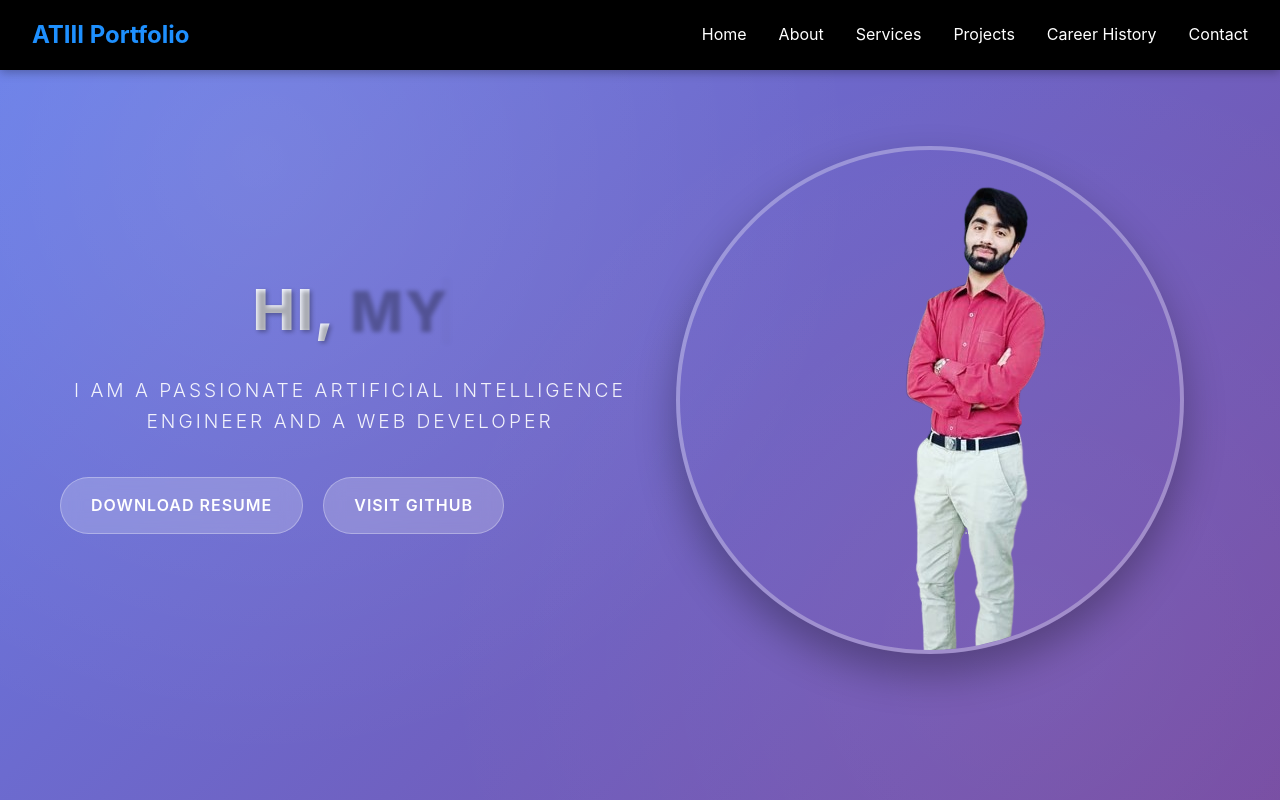
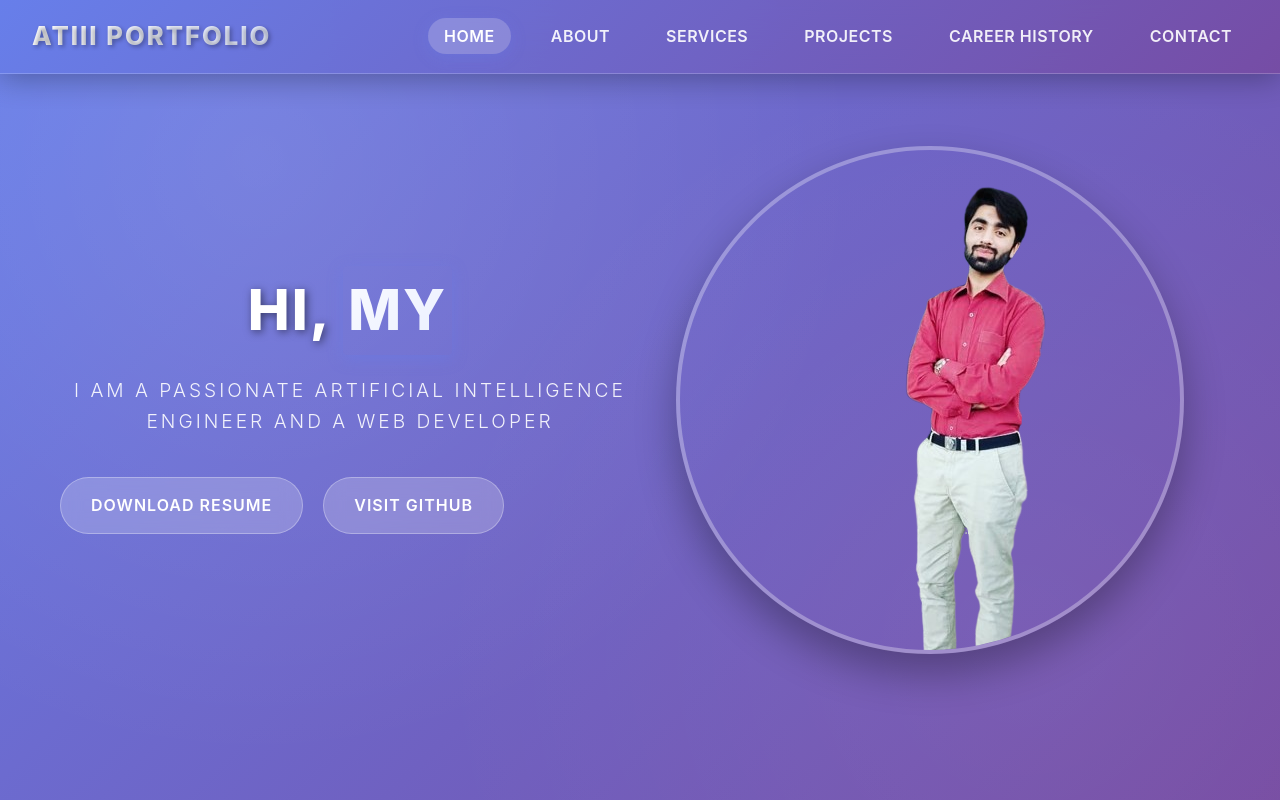
Before and after one commit to Muhammad-Ahtasham/portfolio-website, a React (Create React App) app: page / in a window 1280 px wide. Built offline with nearby package versions, Linux system fonts and the light colour scheme.

Commit message:
updated the navbar

```diff
--- a/src/components/Hero.css
+++ b/src/components/Hero.css
@@ -57,25 +57,47 @@
   font-weight: 800;
   text-transform: uppercase;
   letter-spacing: 2px;
-  text-shadow: 2px 2px 4px rgba(0, 0, 0, 0.3);
-  background: linear-gradient(45deg, #fff, #e0e7ff);
-  -webkit-background-clip: text;
-  -webkit-text-fill-color: transparent;
-  background-clip: text;
+  text-shadow: 2px 2px 8px rgba(0, 0, 0, 0.5);
+  color: white;
+  position: relative;
 }
 
 .dynamic-name {
   position: relative;
   display: inline-block;
+  background: linear-gradient(135deg, #fff 0%, #e0e7ff 100%);
+  -webkit-background-clip: text;
+  -webkit-text-fill-color: transparent;
+  background-clip: text;
+  text-shadow: none;
+  padding: 0 5px;
+  border-radius: 4px;
+  box-shadow: 0 4px 15px rgba(102, 126, 234, 0.4);
+  background-size: 200% 200%;
+  animation: gradientShift 3s ease-in-out infinite;
 }
 
-.dynamic-name::after {
+/* .dynamic-name::after {
   content: '|';
   position: absolute;
-  right: -10px;
+  right: -12px;
   top: 0;
+  height: 100%;
+  width: 3px;
+  background: linear-gradient(180deg, #fff, #667eea, #fff);
   animation: blink 0.8s infinite;
-  color: #667eea;
+  border-radius: 2px;
+  box-shadow: 0 0 10px rgba(102, 126, 234, 0.8);
+} */
+
+@keyframes gradientShift {
+  0%, 100% { background-position: 0% 50%; }
+  50% { background-position: 100% 50%; }
+}
+
+@keyframes blink {
+  0%, 100% { opacity: 0; }
+  50% { opacity: 1; }
 }
 
 @keyframes blink {
--- a/src/components/Navbar.css
+++ b/src/components/Navbar.css
@@ -1,5 +1,7 @@
 .navbar {
-  background-color: #000;
+  background: linear-gradient(135deg, rgba(102, 126, 234, 0.9), rgba(118, 75, 162, 0.9));
+  backdrop-filter: blur(20px);
+  -webkit-backdrop-filter: blur(20px);
   padding: 1rem 2rem;
   display: flex;
   justify-content: space-between;
@@ -9,13 +11,33 @@
   top: 0;
   left: 0;
   z-index: 1000;
-  box-shadow: 0 2px 10px rgba(0, 0, 0, 0.3);
+  box-shadow: 0 4px 30px rgba(0, 0, 0, 0.3);
+  border-bottom: 1px solid rgba(255, 255, 255, 0.2);
+  transition: all 0.3s ease;
+}
+
+.navbar.scrolled {
+  background: linear-gradient(135deg, rgba(102, 126, 234, 0.95), rgba(118, 75, 162, 0.95));
+  padding: 0.8rem 2rem;
 }
 
 .nav-brand {
-  color: #1e90ff;
-  font-size: 1.5rem;
-  font-weight: bold;
+  color: white;
+  font-size: 1.6rem;
+  font-weight: 800;
+  text-transform: uppercase;
+  letter-spacing: 2px;
+  background: linear-gradient(45deg, #fff, #e0e7ff);
+  -webkit-background-clip: text;
+  -webkit-text-fill-color: transparent;
+  background-clip: text;
+  text-shadow: 2px 2px 4px rgba(0, 0, 0, 0.3);
+  transition: all 0.3s ease;
+}
+
+.nav-brand:hover {
+  transform: scale(1.05);
+  text-shadow: 3px 3px 6px rgba(0, 0, 0, 0.4);
 }
 
 .menu-icon {
@@ -24,17 +46,26 @@
   gap: 6px;
   cursor: pointer;
   z-index: 1001;
+  padding: 10px;
+  border-radius: 8px;
+  transition: all 0.3s ease;
+}
+
+.menu-icon:hover {
+  background: rgba(255, 255, 255, 0.1);
 }
 
 .menu-line {
   width: 30px;
   height: 3px;
-  background-color: #fff;
+  background: linear-gradient(90deg, #fff, #e0e7ff);
   transition: all 0.3s ease;
+  border-radius: 2px;
 }
 
 .menu-line.open:nth-child(1) {
   transform: rotate(45deg) translate(7px, 7px);
+  background: linear-gradient(90deg, #667eea, #764ba2);
 }
 
 .menu-line.open:nth-child(2) {
@@ -43,24 +74,66 @@
 
 .menu-line.open:nth-child(3) {
   transform: rotate(-45deg) translate(7px, -7px);
+  background: linear-gradient(90deg, #667eea, #764ba2);
 }
 
 .nav-links {
   list-style: none;
   display: flex;
-  gap: 2rem;
+  gap: 1.5rem;
   margin: 0;
   padding: 0;
 }
 
 .nav-links a {
-  color: #fff;
+  color: rgba(255, 255, 255, 0.9);
   text-decoration: none;
-  transition: color 0.3s;
+  font-weight: 600;
+  font-size: 1rem;
+  padding: 8px 16px;
+  border-radius: 20px;
+  transition: all 0.3s ease;
+  position: relative;
+  text-transform: uppercase;
+  letter-spacing: 0.5px;
+}
+
+.nav-links a::before {
+  content: '';
+  position: absolute;
+  bottom: 0;
+  left: 50%;
+  width: 0;
+  height: 2px;
+  background: linear-gradient(90deg, #fff, #e0e7ff);
+  transition: all 0.3s ease;
+  transform: translateX(-50%);
 }
 
 .nav-links a:hover {
-  color: #1e90ff;
+  color: #fff;
+  background: rgba(255, 255, 255, 0.1);
+  transform: translateY(-2px);
+}
+
+.nav-links a:hover::before {
+  width: 100%;
+}
+
+.nav-links a.active {
+  color: #fff;
+  background: rgba(255, 255, 255, 0.2);
+  box-shadow: 0 4px 15px rgba(102, 126, 234, 0.3);
+}
+
+@media (max-width: 992px) {
+  .nav-links {
+    gap: 1rem;
+  }
+
+  .nav-brand {
+    font-size: 1.4rem;
+  }
 }
 
 @media (max-width: 768px) {
@@ -74,12 +147,15 @@
     right: -100%;
     height: 100vh;
     width: 100%;
-    background-color: #000;
+    background: linear-gradient(135deg, rgba(102, 126, 234, 0.95), rgba(118, 75, 162, 0.95));
+    backdrop-filter: blur(20px);
+    -webkit-backdrop-filter: blur(20px);
     flex-direction: column;
     justify-content: center;
     align-items: center;
-    transition: right 0.3s ease;
+    transition: right 0.4s cubic-bezier(0.68, -0.55, 0.265, 1.55);
     gap: 2rem;
+    padding: 2rem;
   }
 
   .nav-links.active {
@@ -87,6 +163,29 @@
   }
 
   .nav-links a {
-    font-size: 1.5rem;
+    font-size: 1.2rem;
+    padding: 12px 24px;
+    width: 80%;
+    text-align: center;
+  }
+
+  .nav-brand {
+    font-size: 1.3rem;
   }
 }
+
+@media (max-width: 480px) {
+  .navbar {
+    padding: 1rem 1.5rem;
+  }
+
+  .nav-brand {
+    font-size: 1.2rem;
+  }
+
+  .nav-links a {
+    font-size: 1.1rem;
+    padding: 10px 20px;
+    width: 90%;
+  }
+}
--- a/src/components/Navbar.js
+++ b/src/components/Navbar.js
@@ -1,28 +1,97 @@
-import React, { useState } from 'react';
-import './Navbar.css';
+import React, { useState, useEffect } from "react";
+import { useLocation } from "react-router-dom";
+import "./Navbar.css";
 
 const Navbar = () => {
   const [isOpen, setIsOpen] = useState(false);
+  const [isScrolled, setIsScrolled] = useState(false);
+  const location = useLocation();
 
   const toggleMenu = () => {
     setIsOpen(!isOpen);
   };
 
+  const closeMenu = () => {
+    setIsOpen(false);
+  };
+
+  const handleScroll = () => {
+    if (window.scrollY > 50) {
+      setIsScrolled(true);
+    } else {
+      setIsScrolled(false);
+    }
+  };
+
+  useEffect(() => {
+    window.addEventListener("scroll", handleScroll);
+    return () => window.removeEventListener("scroll", handleScroll);
+  }, []);
+
+  const getNavLinkClass = (path) => {
+    const isActive = location.pathname === path;
+    return `nav-link ${isActive ? "active" : ""}`;
+  };
+
   return (
-    <nav className="navbar">
+    <nav className={`navbar ${isScrolled ? "scrolled" : ""}`}>
       <div className="nav-brand">ATIII Portfolio</div>
       <div className="menu-icon" onClick={toggleMenu}>
-        <div className={`menu-line ${isOpen ? 'open' : ''}`}></div>
-        <div className={`menu-line ${isOpen ? 'open' : ''}`}></div>
-        <div className={`menu-line ${isOpen ? 'open' : ''}`}></div>
+        <div className={`menu-line ${isOpen ? "open" : ""}`}></div>
+        <div className={`menu-line ${isOpen ? "open" : ""}`}></div>
+        <div className={`menu-line ${isOpen ? "open" : ""}`}></div>
       </div>
-      <ul className={`nav-links ${isOpen ? 'active' : ''}`}>
-        <li><a href="/" onClick={toggleMenu}>Home</a></li>
-        <li><a href="/about" onClick={toggleMenu}>About</a></li>
-        <li><a href="/services" onClick={toggleMenu}>Services</a></li>
-        <li><a href="/projects" onClick={toggleMenu}>Projects</a></li>
-        <li><a href="/career-history" onClick={toggleMenu}>Career History</a></li>
-        <li><a href="/contact" onClick={toggleMenu}>Contact</a></li>
+      <ul className={`nav-links ${isOpen ? "active" : ""}`}>
+        <li>
+          <a href="/" className={getNavLinkClass("/")} onClick={closeMenu}>
+            Home
+          </a>
+        </li>
+        <li>
+          <a
+            href="/about"
+            className={getNavLinkClass("/about")}
+            onClick={closeMenu}
+          >
+            About
+          </a>
+        </li>
+        <li>
+          <a
+            href="/services"
+            className={getNavLinkClass("/services")}
+            onClick={closeMenu}
+          >
+            Services
+          </a>
+        </li>
+        <li>
+          <a
+            href="/projects"
+            className={getNavLinkClass("/projects")}
+            onClick={closeMenu}
+          >
+            Projects
+          </a>
+        </li>
+        <li>
+          <a
+            href="/career-history"
+            className={getNavLinkClass("/career-history")}
+            onClick={closeMenu}
+          >
+            Career History
+          </a>
+        </li>
+        <li>
+          <a
+            href="/contact"
+            className={getNavLinkClass("/contact")}
+            onClick={closeMenu}
+          >
+            Contact
+          </a>
+        </li>
       </ul>
     </nav>
   );
```
